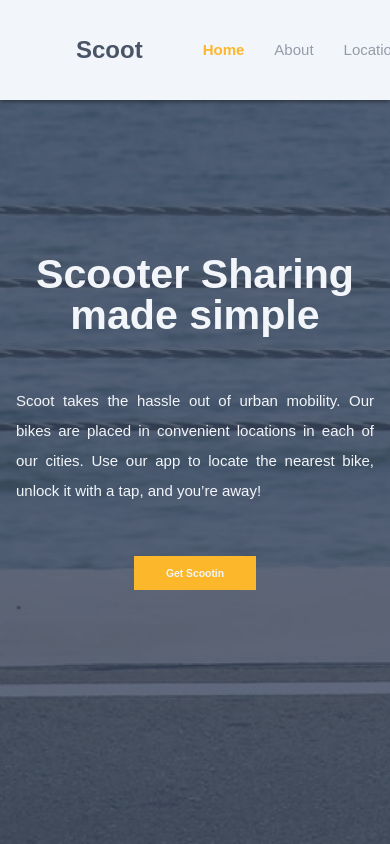
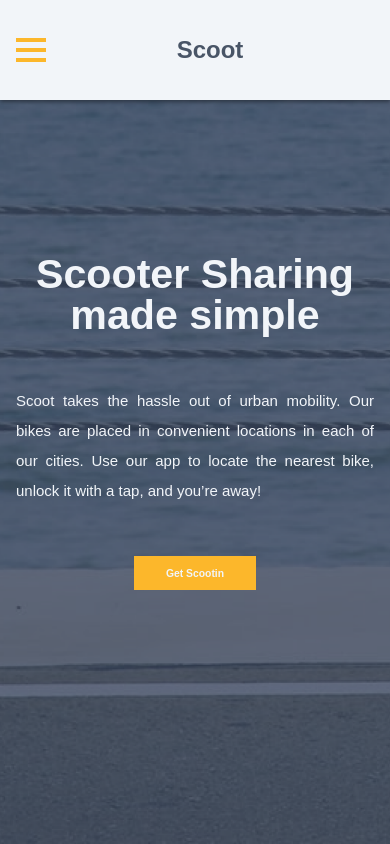
Before and after one commit to Dawood-Ahmed19/ScootIn-, a React (Vite) app: page / in a window 390 px wide. Shown: the top 844 px of the page. Built offline with nearby package versions, Linux system fonts and the light colour scheme.

Commit message:
Fix: Fixed navbar

```diff
--- a/src/App.css
+++ b/src/App.css
@@ -4,6 +4,10 @@
   margin: 0;
   padding: 0;
   box-sizing: border-box;
+}
+
+body {
+  overflow-x: hidden;
 }
 
 ::selection {
@@ -775,20 +779,59 @@ section.map {
 /* ----------------------------------------------- ----------------------------------------------- */
 /* ----------------------------------------------- ----------------------------------------------- */
 
-@media (max-width: 1400px) {
-  .details > p::after {
+@media (max-width: 380px) {
+  .heading {
+    min-width: 200px;
+  }
+}
+
+@media (max-width: 430px) {
+  .heading {
+    min-width: 300px;
+  }
+}
+
+@media (max-width: 500px) {
+  .nav-button {
     display: none;
   }
-  .details > p::before {
+}
+
+@media (max-width: 600px) {
+  .paragraph > p {
+    text-align: justify;
+  }
+}
+
+@media (max-width: 700px) {
+  .heading {
+    min-width: 400px;
+  }
+}
+
+@media (max-width: 750px) {
+  .nav {
     display: none;
   }
-  .hero--content {
-    grid-template-columns: 1fr;
-    text-align: center;
+
+  .bar {
+    display: block;
   }
-  .details {
-    width: 100%;
-    padding-inline-end: 0;
+}
+
+@media (max-width: 980px) {
+  .say-content {
+    flex-wrap: wrap;
+    justify-content: center;
+    gap: 50px;
+  }
+}
+
+@media (max-width: 1030px) {
+  .faqs-content {
+    flex-wrap: wrap;
+    justify-content: center;
+    gap: 50px;
   }
 }
 
@@ -833,6 +876,23 @@ section.map {
   }
 }
 
+@media (max-width: 1400px) {
+  .details > p::after {
+    display: none;
+  }
+  .details > p::before {
+    display: none;
+  }
+  .hero--content {
+    grid-template-columns: 1fr;
+    text-align: center;
+  }
+  .details {
+    width: 100%;
+    padding-inline-end: 0;
+  }
+}
+
 @media (max-width: 1800px) {
   .abt-col1::before {
     display: none;
@@ -842,43 +902,3 @@ section.map {
     display: none;
   }
 }
-
-@media (max-width: 1030px) {
-  .faqs-content {
-    flex-wrap: wrap;
-    justify-content: center;
-    gap: 50px;
-  }
-}
-
-@media (max-width: 700px) {
-  .heading {
-    min-width: 400px;
-  }
-}
-
-@media (max-width: 430px) {
-  .heading {
-    min-width: 300px;
-  }
-}
-
-@media (max-width: 380px) {
-  .heading {
-    min-width: 200px;
-  }
-}
-
-@media (max-width: 600px) {
-  .paragraph > p {
-    text-align: justify;
-  }
-}
-
-@media (max-width: 980px) {
-  .say-content {
-    flex-wrap: wrap;
-    justify-content: center;
-    gap: 50px;
-  }
-}
--- a/src/components/Navbar.jsx
+++ b/src/components/Navbar.jsx
@@ -1,15 +1,24 @@
-import React from "react";
+import React, { useState } from "react";
 import { NavLink } from "react-router-dom";
 
 const Navbar = ({ items }) => {
+  const [bar, setbar] = useState(true);
+
+  const toggleNav = () => {
+    setbar(!bar);
+  };
+
   return (
     <div className="nav--container">
+      <div
+        onClick={toggleNav}
+        className={bar ? "toggle-navbar" : "toggle-navbar active"}
+      >
+        <div className="bar"></div>
+        <div className="bar"></div>
+        <div className="bar"></div>
+      </div>
       <div className="nav-content">
-        <div className="toggle-navbar">
-          <div className="bar"></div>
-          <div className="bar"></div>
-          <div className="bar"></div>
-        </div>
         <div className="logo">
           <a>Scoot</a>
         </div>
@@ -24,7 +33,7 @@ const Navbar = ({ items }) => {
         </div>
       </div>
       <div className="get--button">
-        <button className="btn">Get Scootin</button>
+        <button className="btn nav-button">Get Scootin</button>
       </div>
     </div>
   );
```
